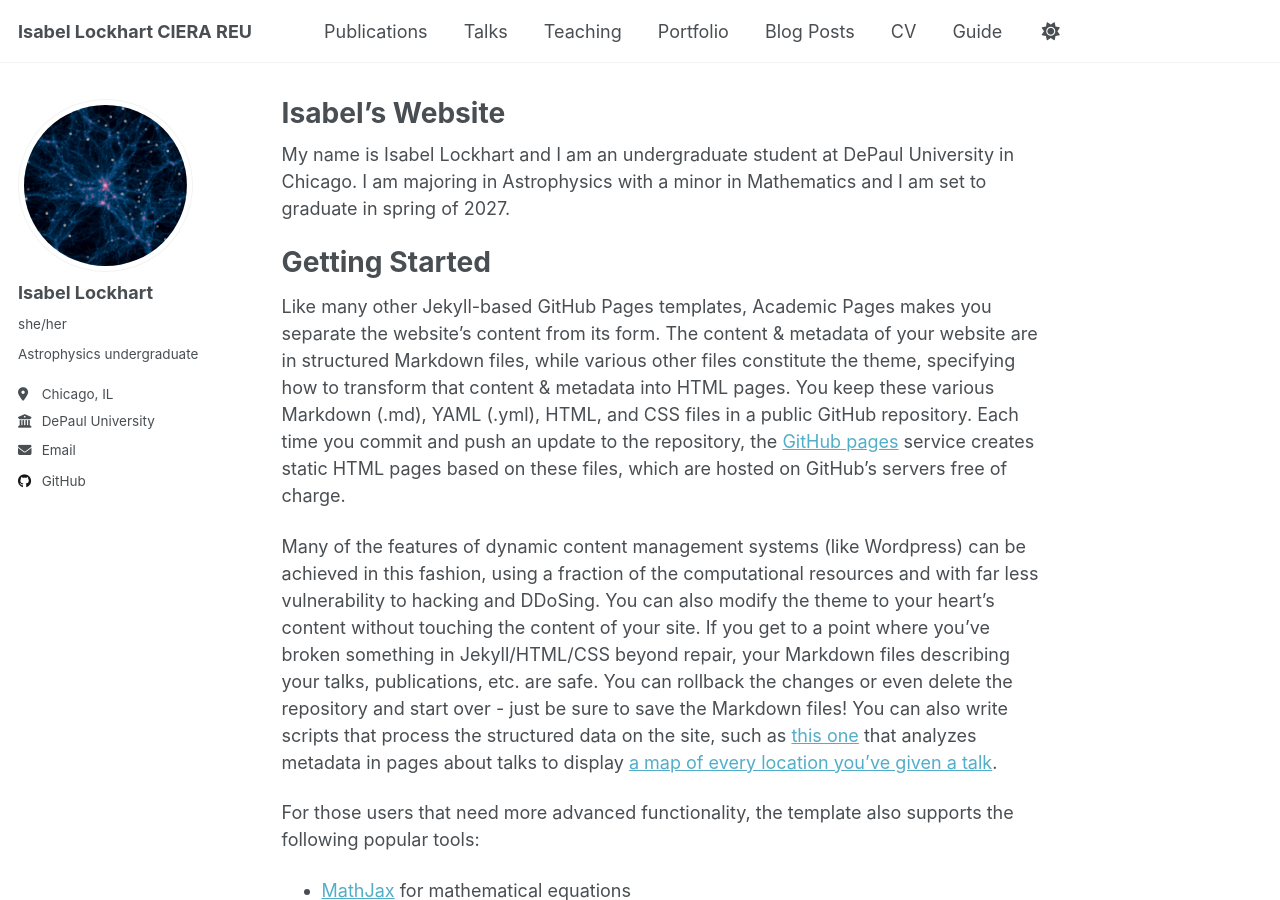
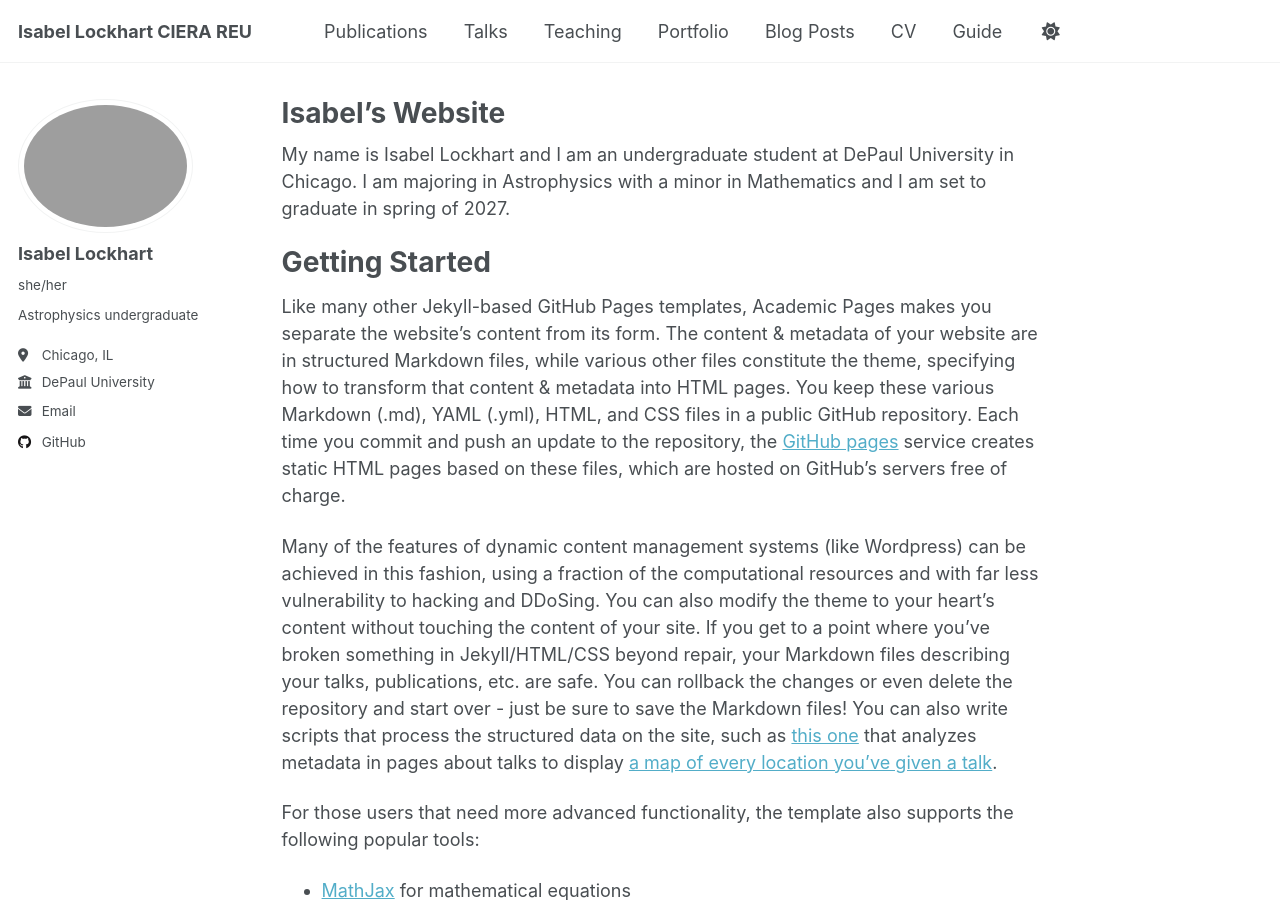
Before and after one commit to Isabel-Lockhart/CIERA, a Jekyll site: the page built from _pages/about.md, in a window 1280 px wide and 900 px high. Built offline with Jekyll 4.4.1, drawn with Linux system fonts in a browser that asks for light colours; a script that is not in the unit is left out.

Commit message:
Update _config.yml
avatar

```diff
--- a/_config.yml
+++ b/_config.yml
@@ -22,7 +22,7 @@ repository               : "Isabel-Lockhart/Isabel-Lockhart.github.io"
 #               Additional customization can be done by editing /_includes/author-profile.html
 author:
   # Biographic information
-  avatar           : "an_il_halos.png"
+  avatar           : "personal_photo.png"
   name             : "Isabel Lockhart"
   pronouns         : "she/her"
   bio              : "Astrophysics undergraduate"
```
